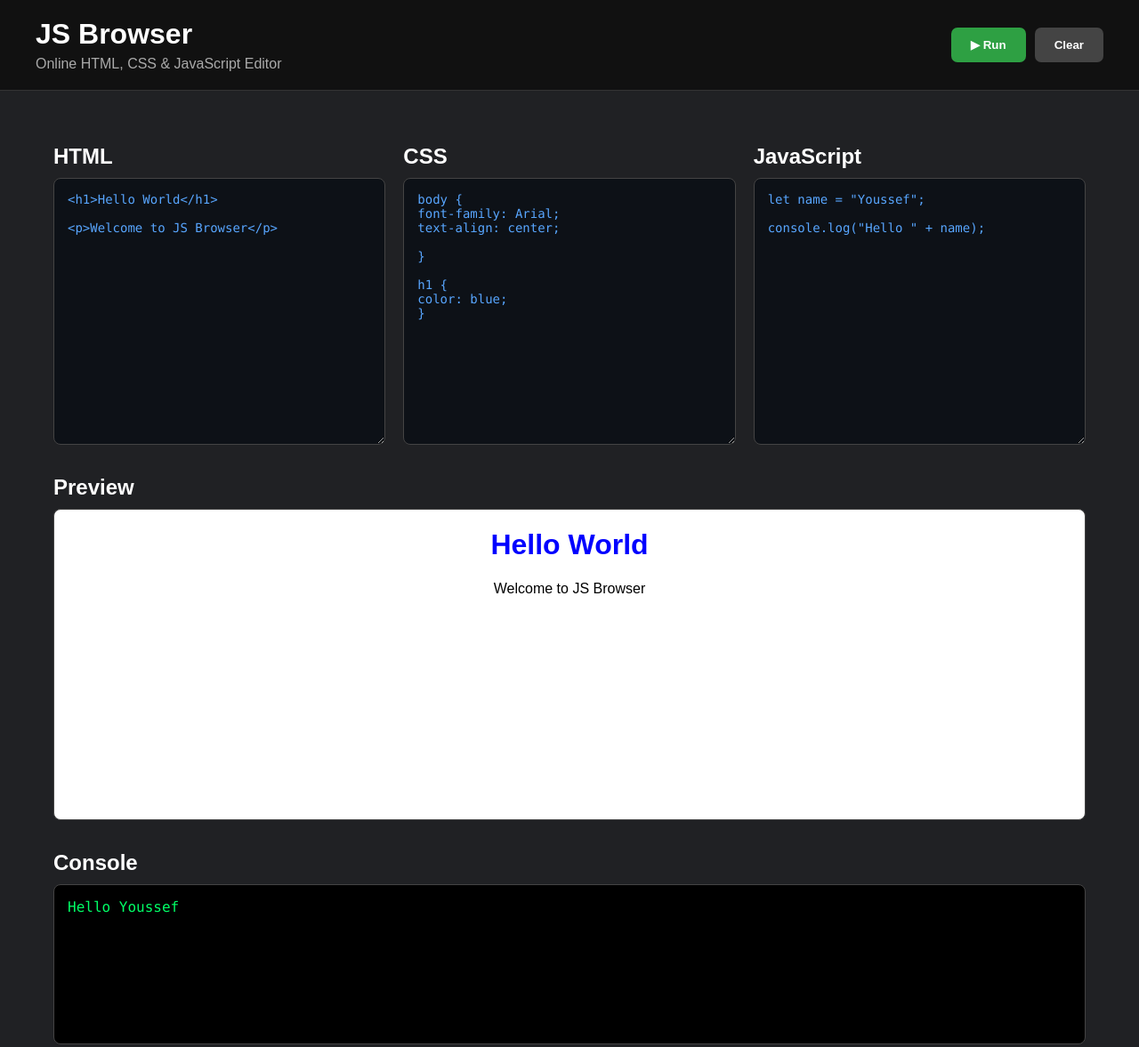
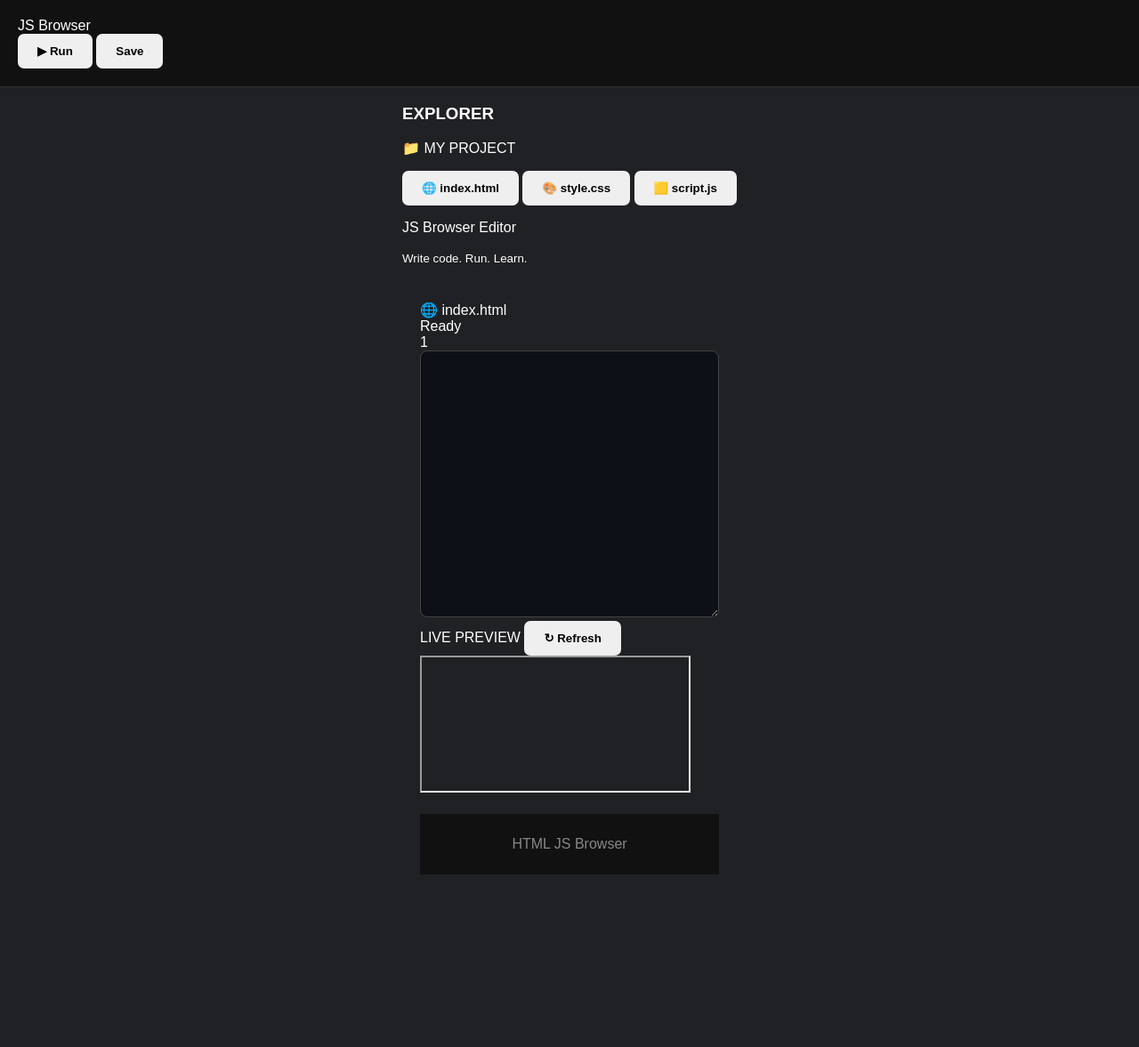
Before and after one commit to ssff46672-cmyk/js-browser, a website: page index.html in a window 1280 px wide. Shown: the top 1177 px of the page at 89% size. After the commit the page ends 1023 px from the top, so only its background shows below. Drawn offline with Linux system fonts and the light colour scheme.

Commit message:
Update index.html

```diff
--- a/index.html
+++ b/index.html
@@ -1,148 +1,71 @@
 <!DOCTYPE html>
-
 <html lang="en">
-
 <head>
-    <!-- Google Analytics -->
-<script async src="https://www.googletagmanager.com/gtag/js?id=G-DZRNCGZ4RX"></script>
-
-<script>
-    window.dataLayer = window.dataLayer || [];
-
-    function gtag() {
-        dataLayer.push(arguments);
-    }
-
-    gtag("js", new Date());
-
-    gtag("config", "G-DZRNCGZ4RX");
-</script>
     <meta charset="UTF-8">
     <meta name="viewport" content="width=device-width, initial-scale=1.0">
+    <title>JS Browser - Code Editor</title>
+    <link rel="stylesheet" href="style.css">
+</head>
+<body>
+    <header class="topbar">
+        <div class="brand">JS <span>Browser</span></div>
+        <div class="top-actions">
+            <button id="runBtn" class="run-btn">▶ Run</button>
+            <button id="saveBtn">Save</button>
+        </div>
+    </header>
 
-<title>JS Browser - Online HTML, CSS & JavaScript Editor</title>
+    <div class="workspace">
+        <aside class="sidebar">
+            <h3>EXPLORER</h3>
+            <p class="folder">📁 MY PROJECT</p>
 
-<meta name="description"
-    content="JS Browser is a free online HTML, CSS and JavaScript editor. Write code, run it instantly and see the result in your browser.">
+            <button class="file active" data-file="html">🌐 index.html</button>
+            <button class="file" data-file="css">🎨 style.css</button>
+            <button class="file" data-file="js">🟨 script.js</button>
 
-<meta name="robots" content="index, follow">
-<meta name="author" content="JS Browser">
+            <div class="sidebar-info">
+                <p>JS Browser Editor</p>
+                <small>Write code. Run. Learn.</small>
+            </div>
+        </aside>
 
-<link rel="stylesheet" href="style.Css">
-<link rel="manifest" href="manifest.json">
+        <main class="main-area">
+            <div class="tab-bar">
+                <div id="currentTab">🌐 index.html</div>
+                <span id="saveStatus">Ready</span>
+            </div>
 
-</head>
+            <div class="editor-container">
+                <div id="lineNumbers">1</div>
+                <textarea
+                    id="editor"
+                    spellcheck="false"
+                    aria-label="Code editor"
+                    autocomplete="off"
+                    autocapitalize="off"
+                ></textarea>
+            </div>
 
-<body>
-<header>
+            <section class="preview-section">
+                <div class="preview-header">
+                    <span>LIVE PREVIEW</span>
+                    <button id="refreshBtn">↻ Refresh</button>
+                </div>
+                <iframe
+                    id="preview"
+                    title="Live preview"
+                    sandbox="allow-scripts"
+                ></iframe>
+            </section>
 
-    <div class="header-content">
-
-        <div>
-            <h1>JS Browser</h1>
-            <p>Online HTML, CSS & JavaScript Editor</p>
-        </div>
-
-        <div class="toolbar">
-
-            <button id="run" type="button">
-                ▶ Run
-            </button>
-
-            <button id="clear" type="button">
-                Clear
-            </button>
-
-        </div>
-
+            <footer class="statusbar">
+                <span id="languageLabel">HTML</span>
+                <span>JS Browser</span>
+            </footer>
+        </main>
     </div>
 
-</header>
-
-<main>
-
-    <section class="editors">
-
-        <div class="editor">
-
-            <h2>HTML</h2>
-
-            <textarea id="htmlCode" spellcheck="false"><h1>Hello World</h1>
-
-<p>Welcome to JS Browser</p></textarea>
-
-        </div>
-
-        <div class="editor">
-
-            <h2>CSS</h2>
-
-            <textarea id="cssCode" spellcheck="false">body {
-font-family: Arial;
-text-align: center;
-
-}
-
-h1 {
-color: blue;
-}</textarea>
-
-        </div>
-
-        <div class="editor">
-
-            <h2>JavaScript</h2>
-    <textarea id="jsCode" spellcheck="false">let name = "Youssef";
-
-console.log("Hello " + name);</textarea>
-
-        </div>
-
-    </section>
-
-
-    <section class="preview">
-
-        <h2>Preview</h2>
-
-        <iframe
-            id="preview"
-            title="JS Browser Preview"
-            sandbox="allow-scripts">
-        </iframe>
-
-    </section>
-
-
-    <section class="console-section">
-
-        <h2>Console</h2>
-
-        <div id="console"></div>
-
-    </section>
-
-</main>
-
-
-<footer>
-
-    <p>
-        © 2026 JS Browser — Free online HTML, CSS & JavaScript editor.
-    </p>
-
-</footer>
-
-
-<script src="script.js" defer></script>
-
-<script>
-    if ("serviceWorker" in navigator) {
-        navigator.serviceWorker.register("sw.js")
-            .catch(error => console.log("Service Worker error:", error));
-    }
-</script>
-
+    <script src="script.js"></script>
 </body>
-
 </html>
```
